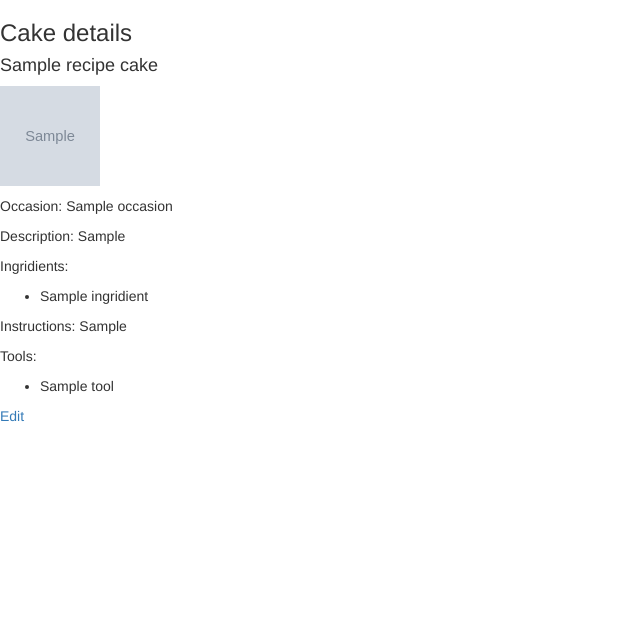
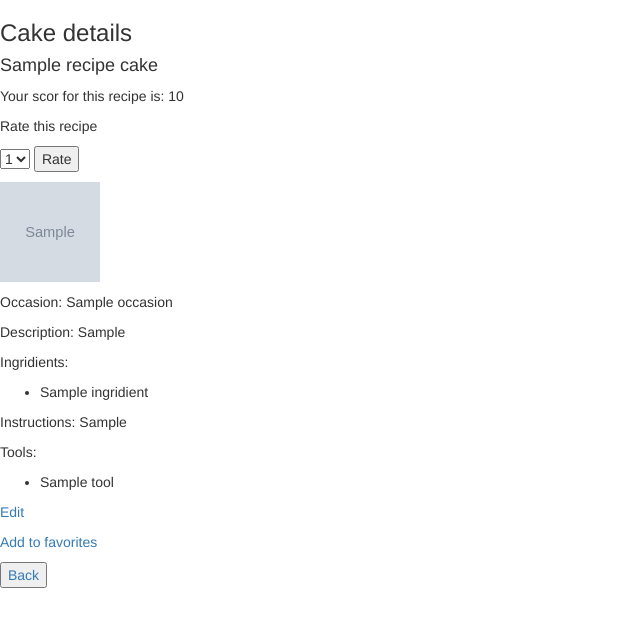
Before and after one commit to gmatinyan/project, a Flask app: page /recipe/1 in a window 1280 px wide. Shown: the top 627 px of the page, without its empty margins (0-640 px from the left). Run offline with Flask 2, Linux system fonts and the light colour scheme; the visitor is signed in with stand-in values (Sample User, id 1); tables that the repository leaves empty hold one stand-in row (values such as "Sample post"); grey boxes marked "Sample" are stand-in pictures; some libraries are stand-ins or nearby versions.

Commit message:
saving work

```diff
--- a/server.py
+++ b/server.py
@@ -7,8 +7,10 @@ from model import connect_to_db, db
 from flask import (Flask, render_template, redirect, request, flash,
                    session)
 
+from sqlalchemy.sql import func
 
-from model import User, Recipe, Favorite, Ingridient, RecipeIngridient, Tool, RecipeTool, Occasion, RecipeOccasion
+
+from model import User, Recipe, Rating, Favorite, Ingridient, RecipeIngridient, Tool, RecipeTool, Occasion, RecipeOccasion
 
 app = Flask(__name__)
 
@@ -46,6 +48,9 @@ def search_cake():
 
 	search_results += recipe_names
 
+	search_results = set(search_results)
+
+
 	return render_template('search.html', search_results=search_results)
 
 
@@ -65,11 +70,15 @@ def login_process():
 
 	user = User.query.filter_by(email=email).first()
 
+
 	if user:
 		if password == user.password:
 			session['logged_in_user'] = user.user_id
 			flash("Logged in")
 			return redirect("/user_profile/{}".format(user.user_id))
+		elif password != user.password:
+			flash("Incorrect password.")
+			return redirect('/login')
 		else:
 			flash("Login failed")
 			return redirect("/login")
@@ -131,95 +140,136 @@ def edit_user_recipe(recipe_id):
 
 	user_id = session['logged_in_user']
 
-	form_img_url = request.form.get('img_url')
-	recipe = Recipe.query.get(recipe_id)
+	if "logged_in_user" in session:
 
-	if form_img_url != recipe.img_url:
-		recipe.img_url = form_img_url
+		form_img_url = request.form.get('img_url')
+		recipe = Recipe.query.get(recipe_id)
 
-	form_title = request.form.get('title')
+		if form_img_url != recipe.img_url:
+			recipe.img_url = form_img_url
 
-	if form_title != recipe.rname:
-		recipe.rname = form_title
+		form_title = request.form.get('title')
 
-	form_occasion = request.form.get('occasion').lower()
-	occasion = recipe.occasions[0]
+		if form_title != recipe.rname:
+			recipe.rname = form_title
 
-	if form_occasion != occasion.oname:
-		occasion.oname = form_occasion
+		form_occasion = request.form.get('occasion').lower()
+		occasion = recipe.occasions[0]
 
-	form_description = request.form.get('description')
+		if form_occasion != occasion.oname:
+			occasion.oname = form_occasion
 
-	if form_description != recipe.style:
-		recipe.style = form_description
+		form_description = request.form.get('description')
+
+		if form_description != recipe.style:
+			recipe.style = form_description
 
 
-	form_ingridients = request.form.getlist('ingridients')
+		form_ingridients = request.form.getlist('ingridients')
 
-	ingridient_ids = []
+		ingridient_ids = []
 
-	for ingridient in form_ingridients:
-		ingridient_id = Ingridient.query.filter_by(iname=ingridient).first().ingridient_id
-		ingridient_ids.append(ingridient_id)
+		for ingridient in form_ingridients:
+			ingridient_id = Ingridient.query.filter_by(iname=ingridient).first().ingridient_id
+			ingridient_ids.append(ingridient_id)
 
-	recipeingridients = RecipeIngridient.query.filter_by(recipe_id=recipe_id).all()
+		recipeingridients = RecipeIngridient.query.filter_by(recipe_id=recipe_id).all()
 
 
-	for recipeingredient_obj in recipeingridients:
-		if  recipeingredient_obj.ingridient_id not in ingridient_ids:
-			db.session.delete(recipeingredient_obj)
+		for recipeingredient_obj in recipeingridients:
+			if  recipeingredient_obj.ingridient_id not in ingridient_ids:
+				db.session.delete(recipeingredient_obj)
 
-	recipeingridient_ids = []
+		recipeingridient_ids = []
 
-	for recipeingridient in recipeingridients:
-		recipeingridient_id = recipeingridient.ingridient_id
-		recipeingridient_ids.append(recipeingridient_id)
+		for recipeingridient in recipeingridients:
+			recipeingridient_id = recipeingridient.ingridient_id
+			recipeingridient_ids.append(recipeingridient_id)
 
-	for ingridient_id in ingridient_ids:
-		if ingridient_id not in recipeingridient_ids:
-			new_recipe_ingridient = RecipeIngridient(recipe_id=recipe_id, ingridient_id=ingridient_id)
-			db.session.add(new_recipe_ingridient)
+		for ingridient_id in ingridient_ids:
+			if ingridient_id not in recipeingridient_ids:
+				new_recipe_ingridient = RecipeIngridient(recipe_id=recipe_id, ingridient_id=ingridient_id)
+				db.session.add(new_recipe_ingridient)
 
 
-	form_instructions = request.form.get('instructions')
+		form_instructions = request.form.get('instructions')
 
 
-	if form_instructions != recipe.instructions:
-		recipe.instructions = form_instructions
+		if form_instructions != recipe.instructions:
+			recipe.instructions = form_instructions
 
 
-	form_tools = request.form.getlist('tools')
+		form_tools = request.form.getlist('tools')
 
-	tool_ids = []
+		tool_ids = []
 
-	for tool in form_tools:
-		tool_id = Tool.query.filter_by(tname=tool).first().tool_id
-		tool_ids.append(tool_id)
+		for tool in form_tools:
+			tool_id = Tool.query.filter_by(tname=tool).first().tool_id
+			tool_ids.append(tool_id)
 
-	recipetools = RecipeTool.query.filter_by(recipe_id=recipe_id).all()
+		recipetools = RecipeTool.query.filter_by(recipe_id=recipe_id).all()
 
-	for recipetool_obj in recipetools:
-		if recipetool_obj.tool_id not in tool_ids:
-			db.session.delete(recipetool_obj)
+		for recipetool_obj in recipetools:
+			if recipetool_obj.tool_id not in tool_ids:
+				db.session.delete(recipetool_obj)
 
-	recipetool_ids = []
+		recipetool_ids = []
 
-	for recipetool in recipetools:
-		recipetool_id = recipetool.tool_id
-		recipetool_ids.append(recipetool_id)
+		for recipetool in recipetools:
+			recipetool_id = recipetool.tool_id
+			recipetool_ids.append(recipetool_id)
 
-	for tool_id in tool_ids:
-		if tool_id not in recipetool_ids:
-			new_recipe_tool = RecipeTool(recipe_id=recipe_id, tool_id=tool_id)
-			db.session.add(new_recipe_tool)
+		for tool_id in tool_ids:
+			if tool_id not in recipetool_ids:
+				new_recipe_tool = RecipeTool(recipe_id=recipe_id, tool_id=tool_id)
+				db.session.add(new_recipe_tool)
 
 
 
+		db.session.commit()
+
+		return redirect("/user_profile/{}".format(user_id))
+	else:
+		return redirect('/')
+
+
+@app.route('/favorites')
+def show_favorite_recipes():
+	"""Shows users personal collection of recipes."""
+
+	user_id = session['logged_in_user']
+
+	favorites = Favorite.query.filter_by(user_id=user_id).all()
+
+	return render_template("user_favorite.html", user_id=user_id, favorites=favorites)
+
+
+@app.route('/add_to_favorite/<recipe_id>')
+def add_to_favorite(recipe_id):
+	"""Adds recipe to user's personal collection. """
+
+	user_id = session['logged_in_user']
+
+
+	favorite = Favorite(recipe_id=recipe_id, user_id=user_id)
+	db.session.add(favorite)
 	db.session.commit()
 
-	return redirect("/user_profile/{}".format(user_id))
 
+	return redirect('/favorites')
 
+@app.route('/delete_from_favorites/<recipe_id>')
+def del_from_favorites(recipe_id):
+	"""Delete recipe from favorites"""
+
+	user_id = session['logged_in_user']
+
+	del_favorite = Favorite.query.filter_by(user_id=user_id, recipe_id=recipe_id).first()
+
+	db.session.delete(del_favorite)
+	db.session.commit()
+
+	return redirect('/favorites')
 
 
 
@@ -270,13 +320,49 @@ def detaild_cake_view(recipe_id):
 
 	recipe = Recipe.query.get(recipe_id)
 
+	avg_score = db.session.query(func.avg(Rating.score).label('average')).filter_by(recipe_id=recipe_id).scalar()
 
-	return render_template("cake_detail.html", recipe=recipe)
+	if "logged_in_user" in session:
+
+		user_id = session['logged_in_user']
+
+		if user_id:
+			user_rating = Rating.query.filter_by(recipe_id=recipe_id, user_id=user_id).first()
+		else:
+			user_rating = None
+
+		return render_template("cake_detail.html", recipe=recipe, user_rating=user_rating, avg_score=None)
+
+	else:
+		return render_template("cake_detail.html", recipe=recipe, user_rating=None, avg_score=avg_score)
+
+
+@app.route('/add-rating/<recipe_id>', methods=['POST'])
+def add_rating(recipe_id):
+	"""Adding/Editing rating."""
+
+	score = request.form.get('ratings')
+	user_id = session['logged_in_user']
+
+	rating = Rating.query.filter_by(user_id=user_id, recipe_id=recipe_id).first()
+
+	if rating:
+		rating.score = score
+		flash("Rating updated.")
+	else:
+		rating = Rating(recipe_id=recipe_id, user_id=user_id, score=score)
+		flash("Rating added.")
+		db.session.add(rating)
+
+	db.session.commit()
+
+	return redirect('/recipe/{}'.format(recipe_id))
+
 
 
 @app.route('/add_new_recipe', methods=['GET'])
 def show_new_recipe_form():
-	"""Show add new recipe form"""
+	"""Shows add new recipe form"""
 
 
 	return render_template("add_new_recipe.html")
@@ -296,7 +382,7 @@ def add_new_recipe():
 	occasion_check = Occasion.query.filter_by(oname=occasion).first()
 
 	if not occasion_check:
-		new_occasion = Occasion(oname = occasion)
+		new_occasion = Occasion(oname=occasion)
 		db.session.add(new_occasion)
 
 	description = request.form.get('description')
--- a/templates/base.html
+++ b/templates/base.html
@@ -3,13 +3,22 @@
 <html>
 <head>
 	<title>Homepage</title>
+	<script src="https://ajax.googleapis.com/ajax/libs/jquery/3.3.1/jquery.min.js"></script>
+
+	<!-- Latest compiled and minified CSS -->
 	<link rel="stylesheet" href="https://maxcdn.bootstrapcdn.com/bootstrap/3.3.7/css/bootstrap.min.css" integrity="sha384-BVYiiSIFeK1dGmJRAkycuHAHRg32OmUcww7on3RYdg4Va+PmSTsz/K68vbdEjh4u" crossorigin="anonymous">
+
+	<!-- Optional theme -->
+	<link rel="stylesheet" href="https://maxcdn.bootstrapcdn.com/bootstrap/3.3.7/css/bootstrap-theme.min.css" integrity="sha384-rHyoN1iRsVXV4nD0JutlnGaslCJuC7uwjduW9SVrLvRYooPp2bWYgmgJQIXwl/Sp" crossorigin="anonymous">
+
+	<!-- Latest compiled and minified JavaScript -->
+	<script src="https://maxcdn.bootstrapcdn.com/bootstrap/3.3.7/js/bootstrap.min.js" integrity="sha384-Tc5IQib027qvyjSMfHjOMaLkfuWVxZxUPnCJA7l2mCWNIpG9mGCD8wGNIcPD7Txa" crossorigin="anonymous"></script>
 	<div>
 		{% with messages = get_flashed_messages() %}
 			{% if messages %}
 				{% for message in messages %}
 					<div class="alert alert-info alert-dismissible" role="alert">
-					<button type="button" class="close" data-dismiss="alert" area-label="Close"><span area-hidden="true">&times;</span></button>
+					<button type="button" class="close" data-dismiss="alert" aria-label="Close"><span aria-hidden="true">&times;</span></button>
 						{{ message }}
 					</div>
 				{% endfor %}
--- a/templates/cake_detail.html
+++ b/templates/cake_detail.html
@@ -1,9 +1,36 @@
 {% extends 'base.html' %}
 {% block content %}
+
+
 
 <h3>Cake details</h3>
 
 <h4> {{ recipe.rname }} cake </h4>
+
+{% if avg_score %}
+	<p>Average score for this recipe is: {{ avg_score|round(1, 'ceil') }}</p>
+{% endif %}
+
+{% if user_rating %}
+	<p> Your scor for this recipe is: {{ user_rating.score }}  </p>
+{%  endif %}
+
+{% if 'logged_in_user' in session %}
+	<p>Rate this recipe
+	<form action="/add-rating/{{ recipe.recipe_id }}" method="POST">
+		<select name="ratings">
+			<option value="1" name="score">1</option>
+			<option value="2" name="score">2</option>
+			<option value="3" name="score">3</option>
+			<option value="4" name="score">4</option>
+			<option value="5" name="score">5</option>
+		</select>
+		<input type="submit" value="Rate">
+	</form> </p>
+{% endif %}
+
+
+
 <p> <img src={{ recipe.img_url }} height="100" width="100"/></p>
 <p> Occasion: {{ recipe.occasions[0].oname }}</p>
 <p> Description: {{ recipe.style }}</p>
@@ -23,9 +50,18 @@
 		   {% endfor %}
 </p>
 
+{% if 'logged_in_user' in session and session['logged_in_user'] == recipe.user_id %}
+	<p><a href="/edit_recipe/{{ recipe.recipe_id }}">Edit</a></p>
+{% endif %}
+
 {% if 'logged_in_user' in session %}
-	<a href="/edit_recipe/{{ recipe.recipe_id }}">Edit</a>
+	<p><a href="/add_to_favorite/{{ recipe.recipe_id }}">Add to favorites</a></p>
 {% endif %}
 
 
+{% if 'logged_in_user' in session %}
+	<button><a href="/user_profile/{{ session['logged_in_user'] }}">Back</a></button>
+{% else %}
+	<button><a href="/">Back</a></button>
+{% endif %}
 {% endblock %}
--- a/templates/user_profile.html
+++ b/templates/user_profile.html
@@ -9,6 +9,7 @@
    	</form>
     <span>{{ user.fname }}'s account</span>
     <a href="/user_recipes">{{ user.fname }}'s recipes</a>
+    <a href="/favorites">My favorite recipes</a>
     <a href="/logout">LOG OUT</a>
 
 </div>
```
Also changed, not shown: model.py (+44 -9 lines), templates/homepage.html (+5 -4 lines), templates/login.html (+0 -8 lines), templates/recipe_rating.html (added, +21 -0 lines), templates/user_favorite.html (added, +15 -0 lines), templates/user_recipes.html (+7 -0 lines).
